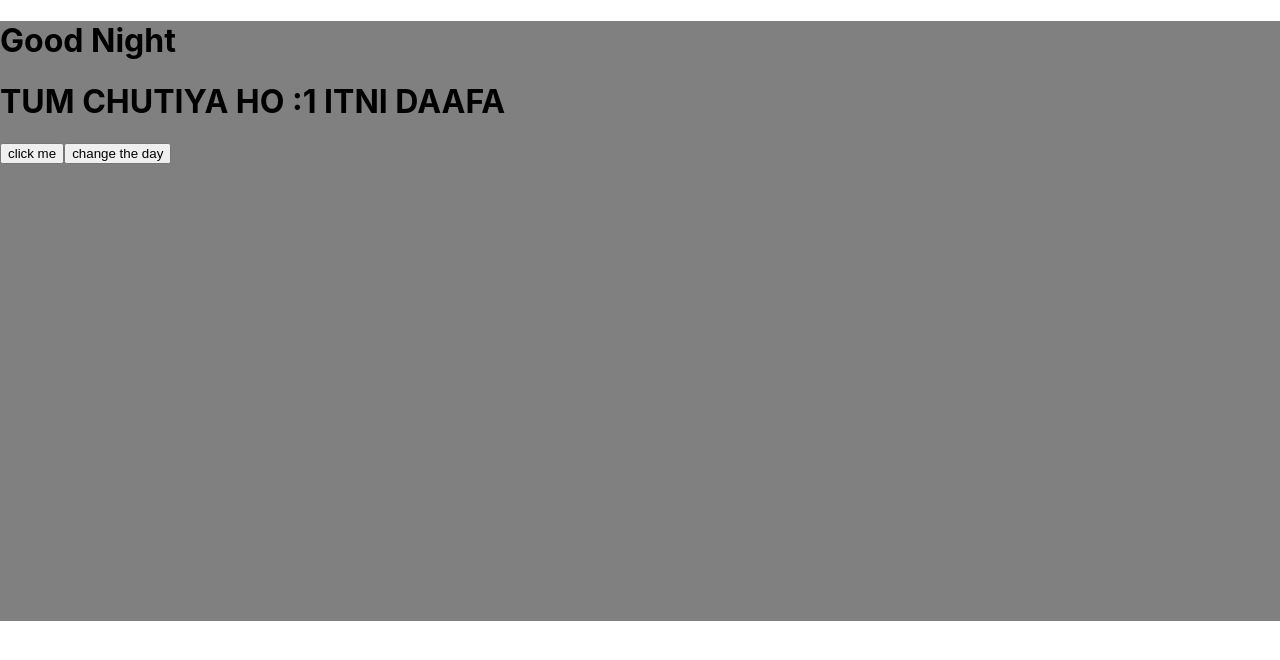
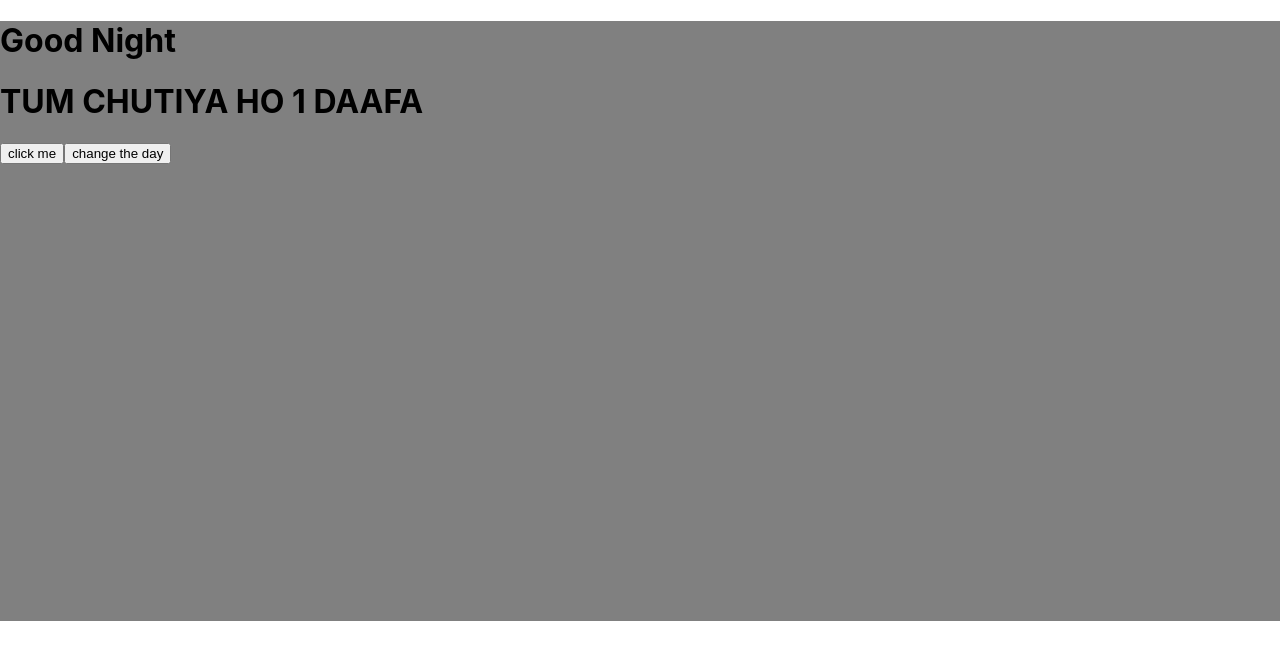
Before and after one commit to syedabbasrazashahzaidi/abbas-react-app2, a React (Create React App) app: page / in a window 1280 px wide. Shown: the top 660 px of the page. Built offline with nearby package versions, Linux system fonts and the light colour scheme.

Commit message:
UPDATE MESSAGE

```diff
--- a/src/Message.js
+++ b/src/Message.js
@@ -3,7 +3,7 @@ import React from 'react';
 export default function Message(props){
 
     return (
-    <h1> TUM CHUTIYA HO :{props.counter} ITNI DAAFA</h1>
+    <h1> TUM CHUTIYA HO {props.counter} DAAFA</h1>
 
 
     );
```
